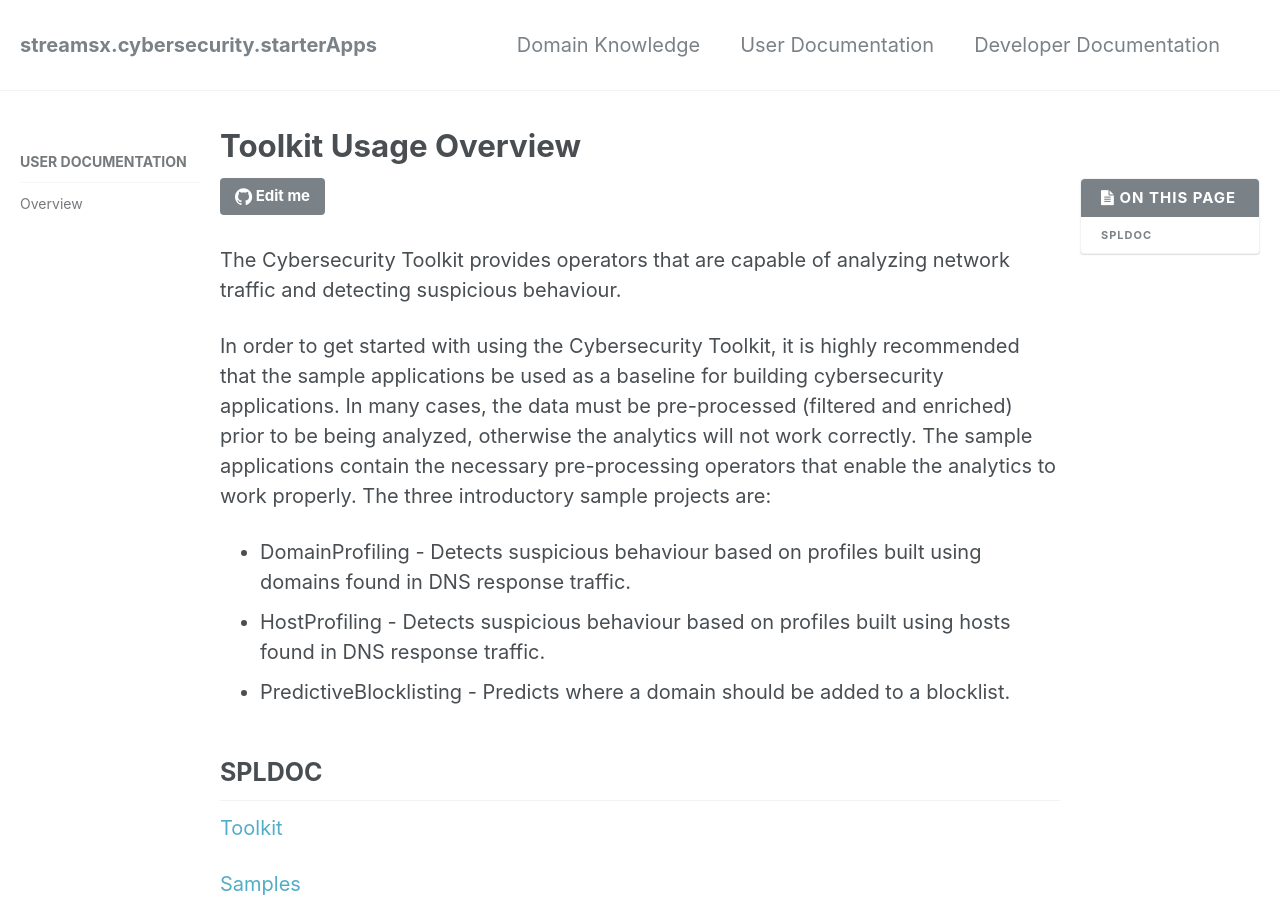
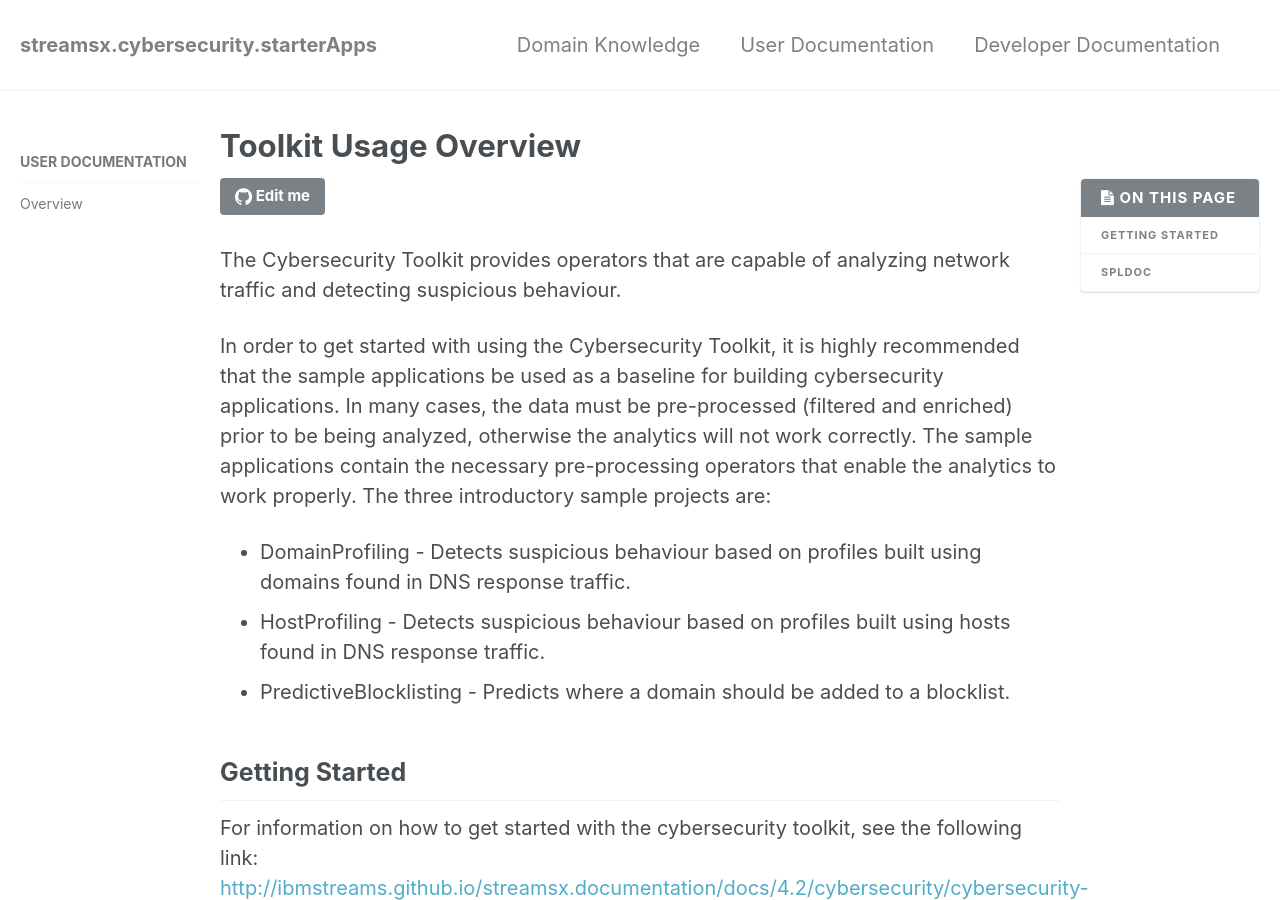
Before and after one commit to IBMStreams/streamsx.cybersecurity.starterApps, a Jekyll site: the page built from _docs/01-user_overview.md, in a window 1280 px wide and 900 px high. Built offline with Jekyll 4.4.1, drawn with Linux system fonts in a browser that asks for light colours; some of the changed text lies outside the part shown.

Commit message:
update links

```diff
--- a/_docs/01-user_overview.md
+++ b/_docs/01-user_overview.md
@@ -19,6 +19,11 @@ In order to get started with using the Cybersecurity Toolkit, it is highly recom
 * HostProfiling - Detects suspicious behaviour based on profiles built using hosts found in DNS response traffic.
 * PredictiveBlocklisting - Predicts where a domain should be added to a blocklist.
 
+## Getting Started
+
+For information on how to get started with the cybersecurity toolkit, see the following link:
+[http://ibmstreams.github.io/streamsx.documentation/docs/4.2/cybersecurity/cybersecurity-getting-started/](http://ibmstreams.github.io/streamsx.documentation/docs/4.2/cybersecurity/cybersecurity-getting-started/)
+
 
 ## SPLDOC
 
```
Also changed, not shown: other parts of _docs/01-user_overview.md (+1 -1 lines), _docs/03-developer_overview.md (+2 -2 lines).
